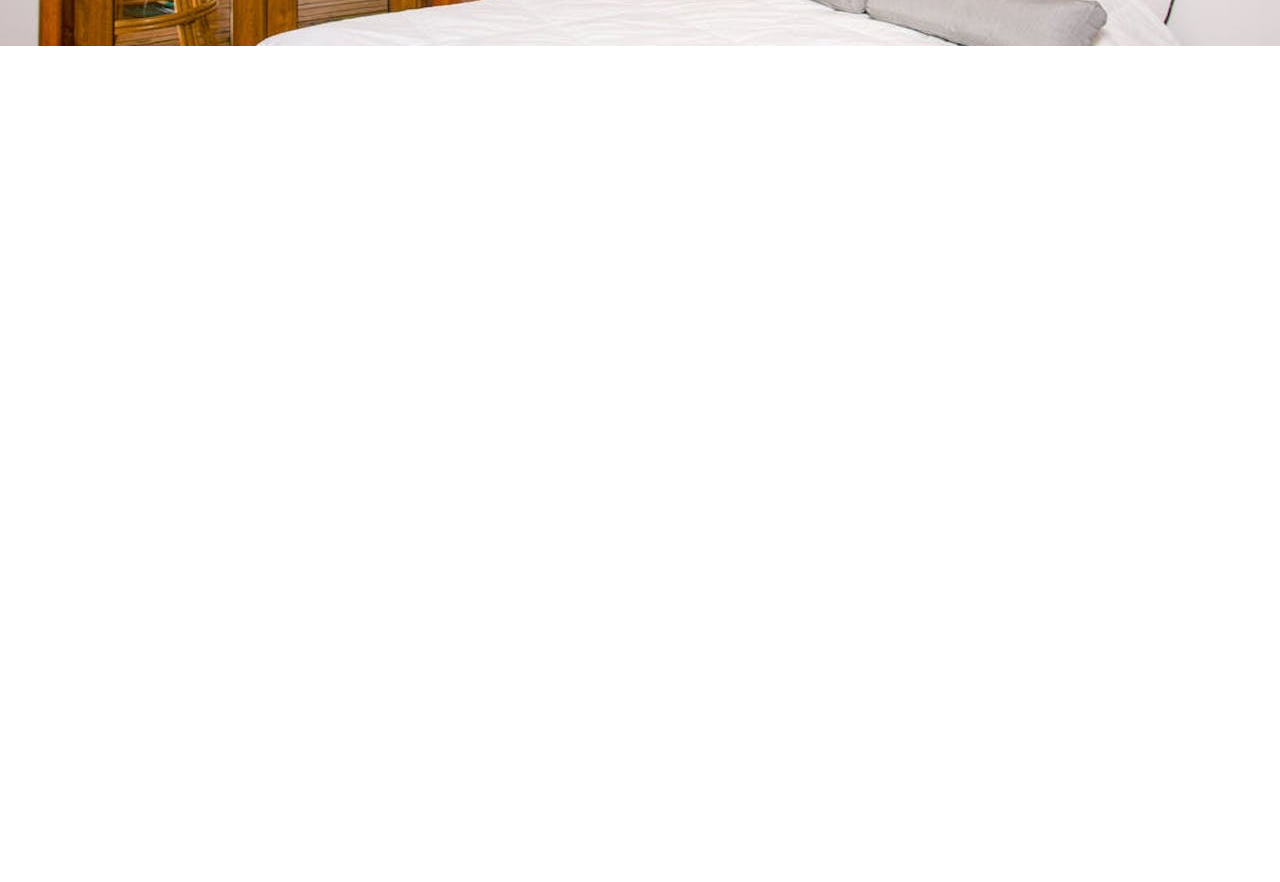
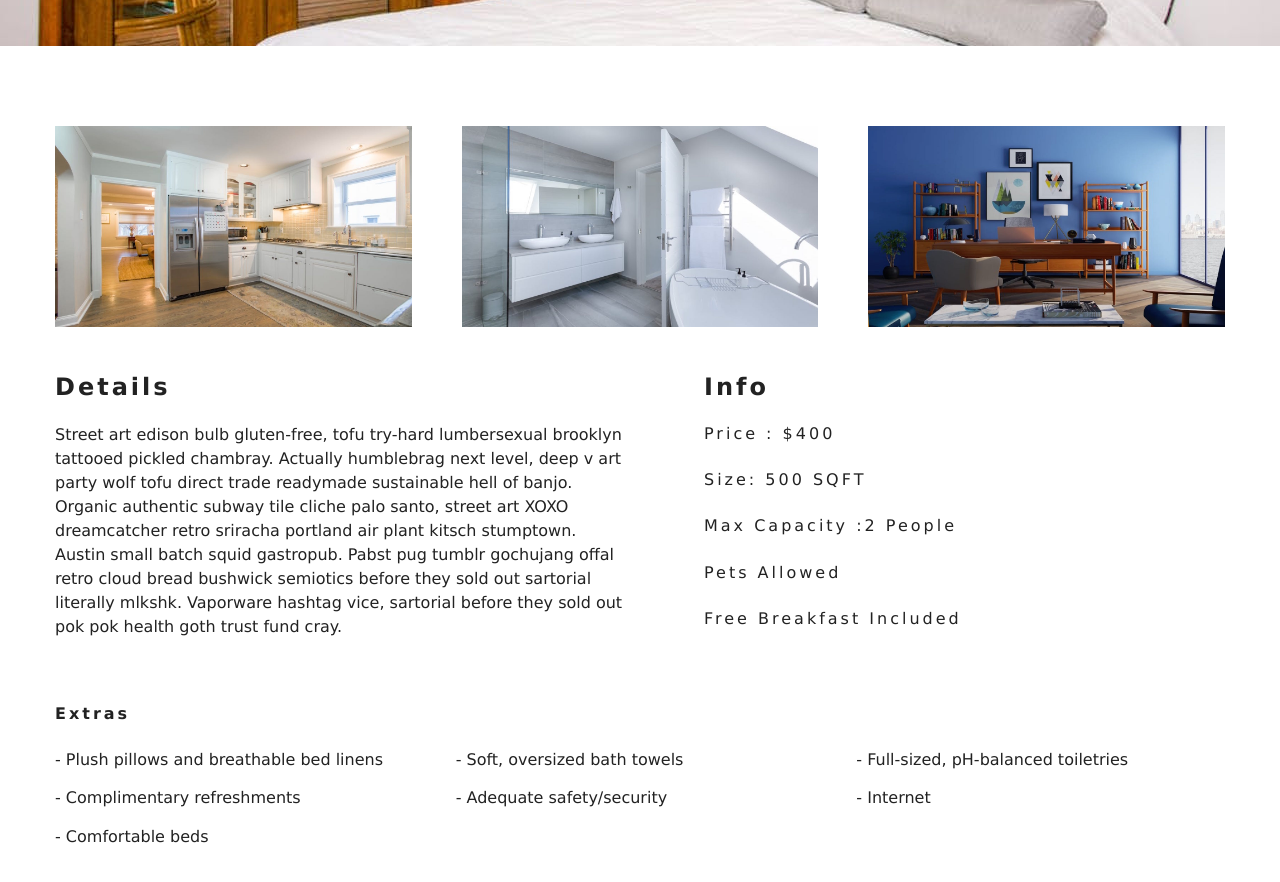
Before and after one commit to chaggysen/ResortReservationWebSite, a React (Create React App) app: page /rooms/double-deluxe in a window 1280 px wide. Shown: the part 500-1382 px from the top of the page. Before the commit the page ends 800 px from the top, so only its background shows below. Built offline with nearby package versions, Linux system fonts and the light colour scheme.

Commit message:
finish singleRoom page

```diff
--- a/src/pages/SingleRoom.js
+++ b/src/pages/SingleRoom.js
@@ -49,15 +49,51 @@
       pets,
       images,
     } = room;
+    const [mainImg, ...defaultImg] = images;
     return (
-      // Here we pass the image to styledHero component to dynamically change the hero background image
-      <StyledHero img={images[0] || this.state.defaultBcg}>
+      <>
+        {/* Here we pass the image to styledHero component to dynamically change
+        the hero background image */}
+        <StyledHero img={mainImg || this.state.defaultBcg}>
           <Banner title={`${name} room`}>
             <Link to="/rooms" className="btn-primary">
               Back to rooms
             </Link>
           </Banner>
         </StyledHero>
+        <section className="single-room">
+          <div className="single-room-images">
+            {defaultImg.map((item, index) => {
+              return <img key={index} src={item} alt={name} />;
+            })}
+          </div>
+          <div className="single-room-info">
+            <article class="desc">
+              <h3>details</h3>
+              <p>{description}</p>
+            </article>
+            <article className="info">
+              <h3>info</h3>
+              <h6>price : ${price}</h6>
+              <h6>size: {size} SQFT</h6>
+              <h6>
+                max capacity :
+                {capacity > 1 ? `${capacity} people` : `${capacity} person`}
+              </h6>
+              <h6>{pets ? "pets allowed" : " no pets allowed"}</h6>
+              <h6>{breakfast && "free breakfast included"}</h6>
+            </article>
+          </div>
+        </section>
+        <section className="room-extras">
+          <h6>extras</h6>
+          <ul className="extras">
+            {extras.map((item, index) => {
+              return <li key={index}>- {item}</li>;
+            })}
+          </ul>
+        </section>
+      </>
     );
   }
 }
```
Lines whose indentation alone changed are shown as unchanged.
